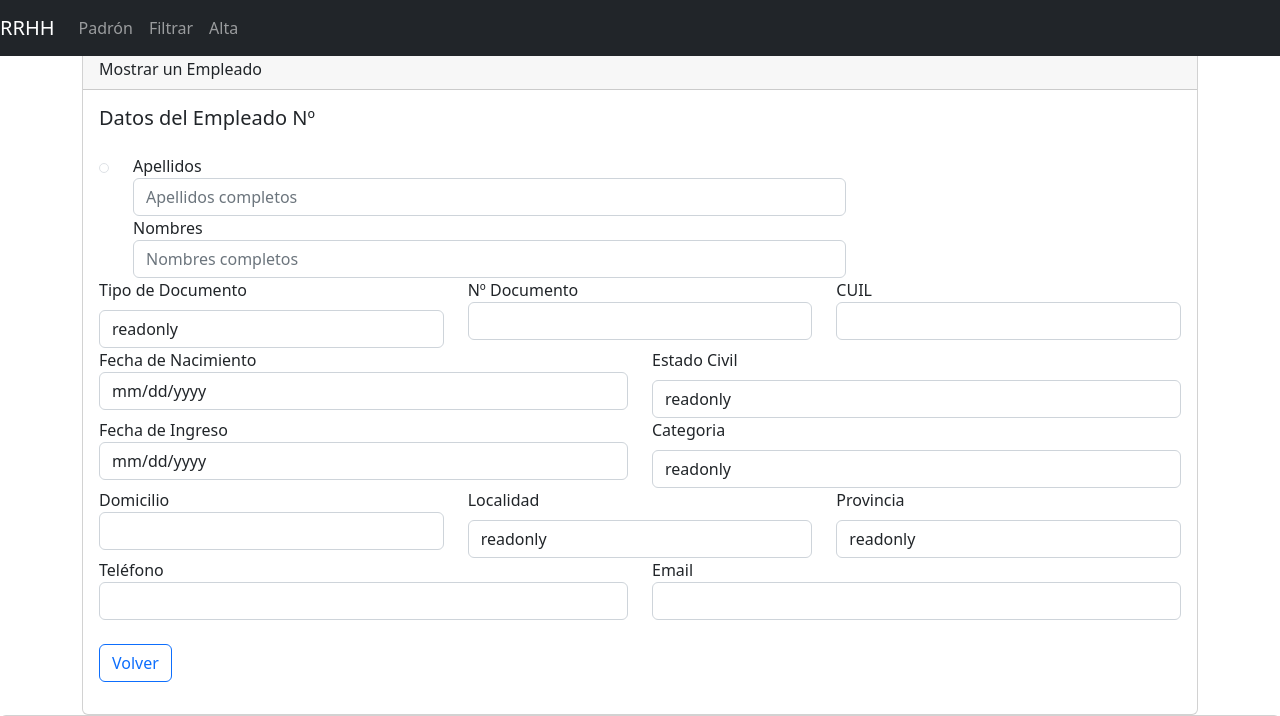
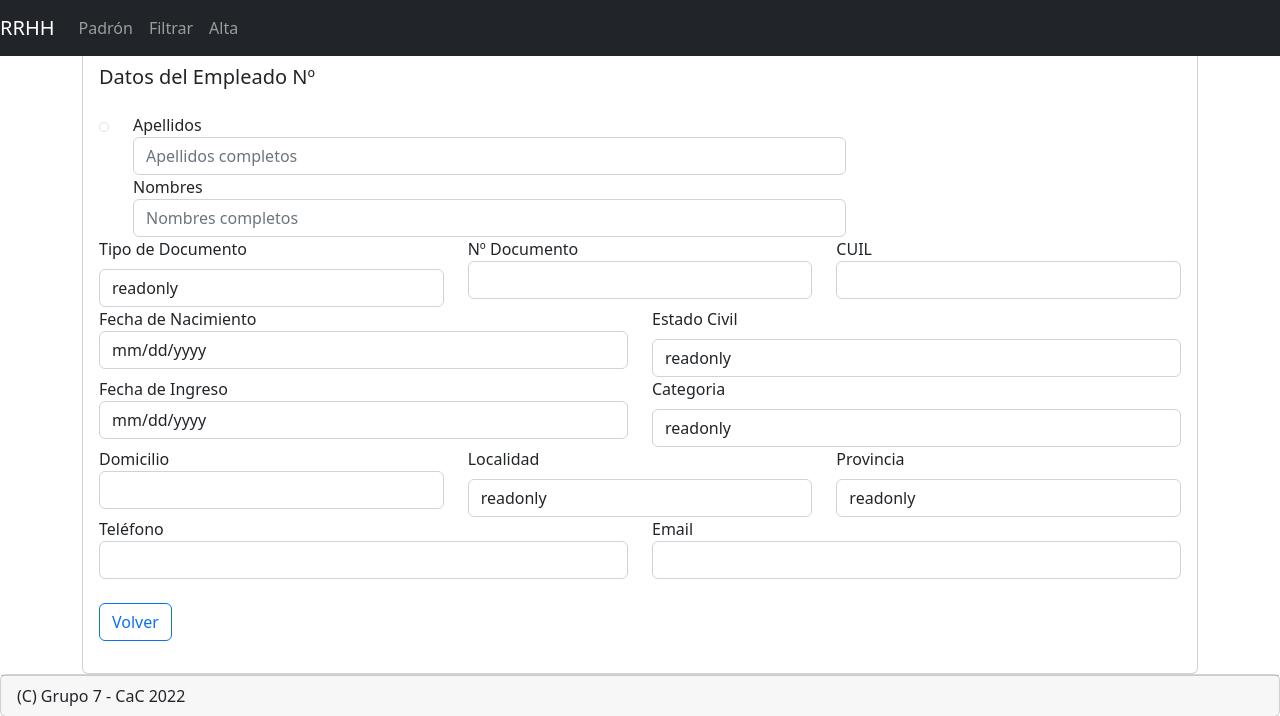
Before and after one commit to jltaglia/rrhh_dj, a Django app: template rrhh/personal/templates/personal/personal_detail.html in a window 1280 px wide. Shown: the top 716 px of the page. Run offline with Django 4.2, Linux system fonts and the light colour scheme; the template is opened without the code that fills it, so the values that code supplies are empty; some libraries are stand-ins or nearby versions.

Commit message:
Rev 10-10-2022 18:14

```diff
--- a/rrhh/personal/templates/personal/create.html
+++ b/rrhh/personal/templates/personal/create.html
@@ -1,5 +1,7 @@
 {% extends 'personal/base.html' %}
-{% load crispy_forms_tags %}
+{% block title %}
+    - Nuevo Empleado
+{% endblock title %}
 {% block content %}
     <form method="POST" action="/create/" enctype="multipart/form-data">
         {% csrf_token %}
--- a/rrhh/personal/templates/personal/index.html
+++ b/rrhh/personal/templates/personal/index.html
@@ -1,5 +1,8 @@
 {% extends 'personal/base.html' %}
 {% load static %}
+{% block title %}
+    - Padrón
+{% endblock title %}
 {% block content %}
     <style>
         #btn-back-to-top {
@@ -35,7 +38,7 @@
                             <td>{{empleado.apellidos}}</td>
                             <td>{{empleado.nombres}}</td>
                             <td>
-                                <a class="btn btn-outline-info" href="/personal/personal_detail/{{empleado.id}}">Ver</a>
+                                <a class="btn btn-outline-info" href="/personal/personal_detail/{{empleado.id}}">Detalle</a>
                                 <a class="btn btn-outline-primary" href="/personal/edit/{{empleado.id}}">Editar</a>
                                 {% comment %} <a class="btn btn-outline-success" href="/licencia/{{empleado.id}}">Licencias</a> {% endcomment %}
                             </td>
--- a/rrhh/personal/templates/personal/personal_detail.html
+++ b/rrhh/personal/templates/personal/personal_detail.html
@@ -1,10 +1,10 @@
 {% extends 'personal/base.html' %}
+{% block title %}
+    - Detalle
+{% endblock title %}
 {% block content %}
     {% csrf_token %}
     <div class="card">
-        <div class="card-header">
-            Mostrar un Empleado
-        </div>
         <div class="card-body">
             <div class="form-group">
                 <div class="row">
--- a/rrhh/personal/urls.py
+++ b/rrhh/personal/urls.py
@@ -7,5 +7,5 @@ urlpatterns = [
     path('', views.index, name='index'),
     path('filter/', views.filter, name='filter'),
     path('create/', views.create, name='create'),
-    path('personal_detail/<int:pk>/', Detalle_Empleado.as_view(), name='show'),
+    path('personal_detail/<int:pk>/', Detalle_Empleado.as_view(), name='personal_detail'),
 ]
```
